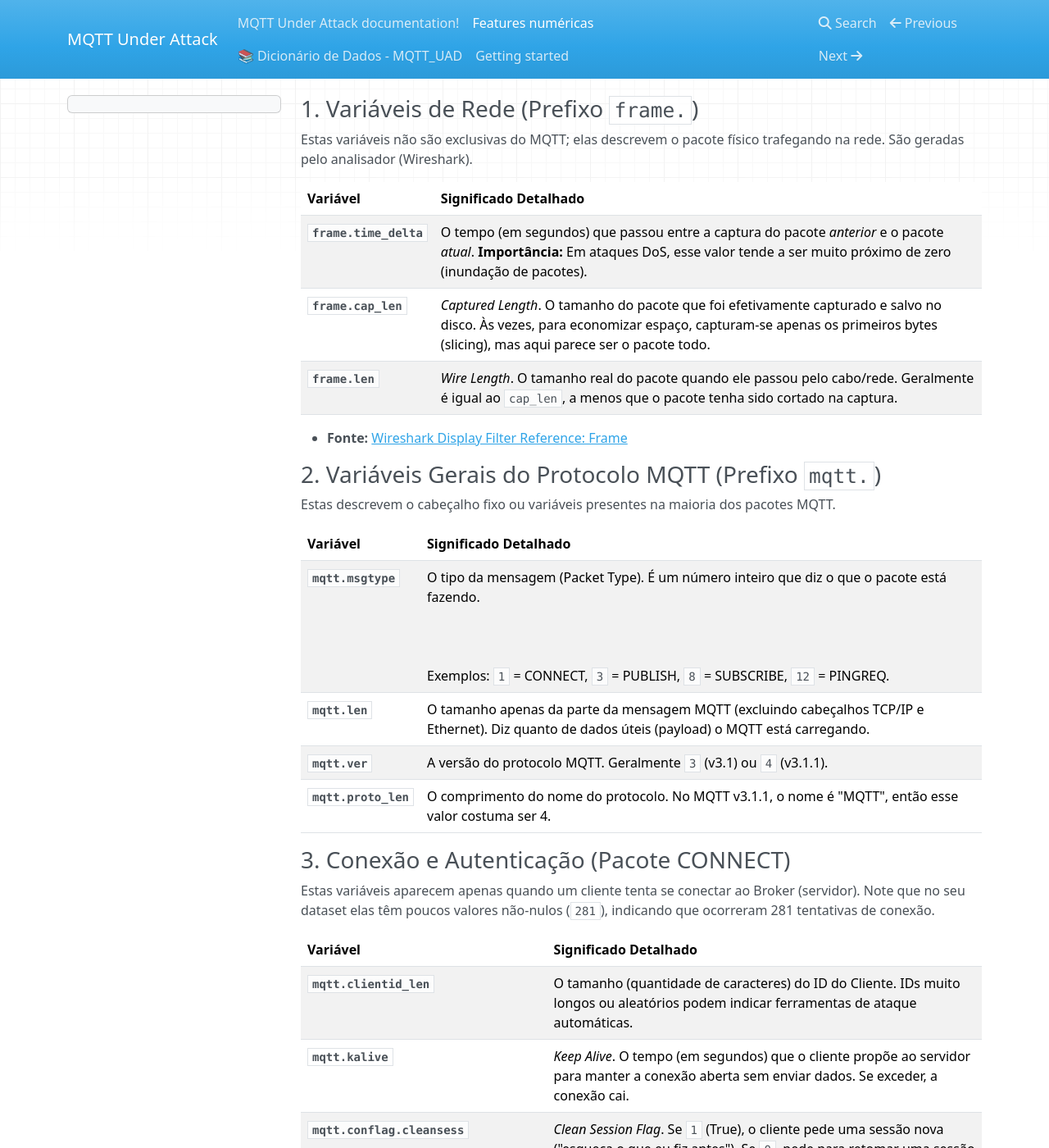
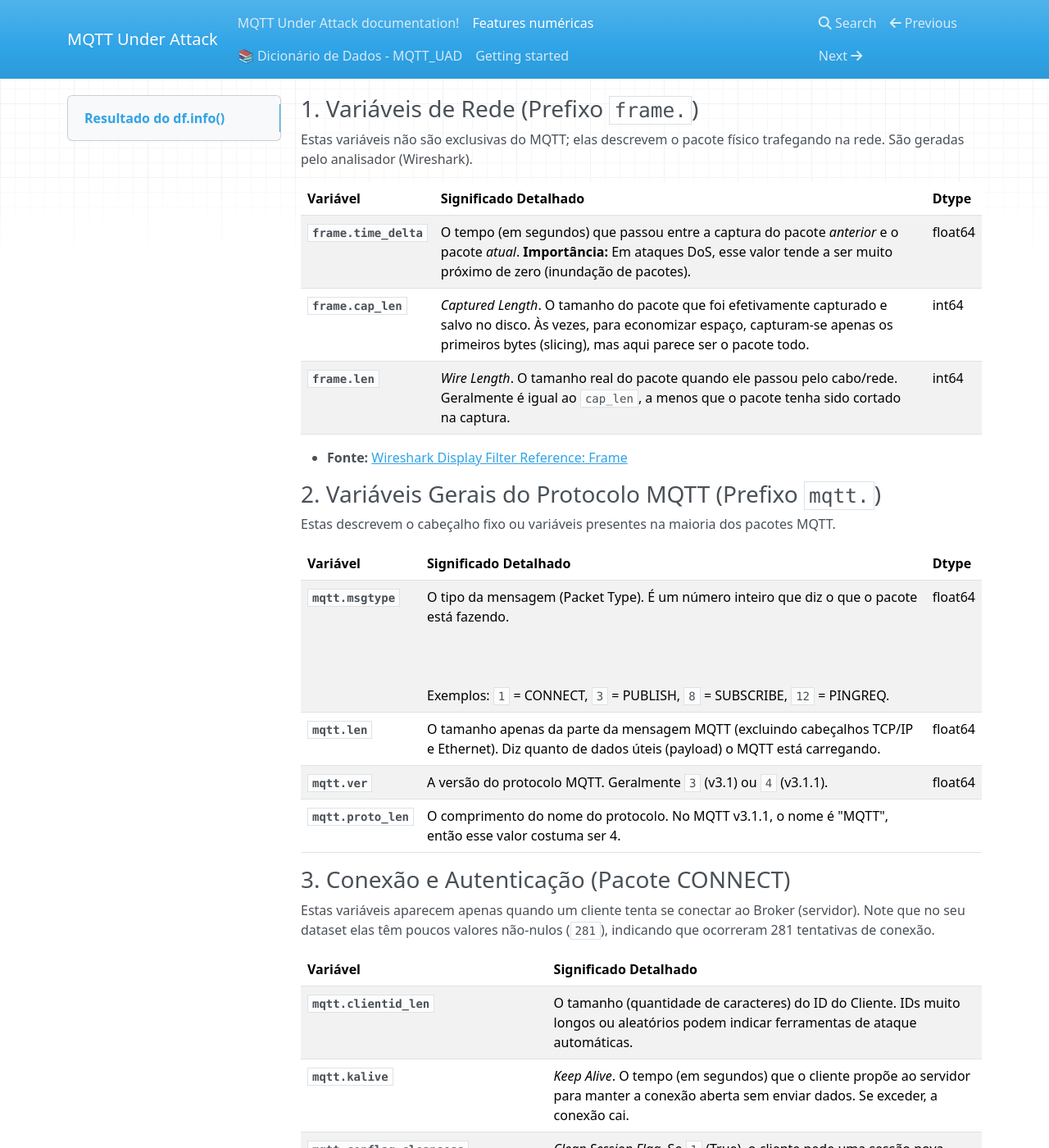
Before and after one commit to William-SWS/mqtt_under_attack, an MkDocs documentation site: the page built from docs/docs/Features numéricas.md, in a window 1280 px wide and 1400 px high. Shown: the whole window at 82% size. Built offline with MkDocs 1.6.1, drawn with Linux system fonts in a browser that asks for light colours; nearby versions of some CDN libraries; some of the changed text lies outside the part shown.

Commit message:
update da tabela das features com a plotagem dos tipos de dados

```diff
--- a/docs/docs/Features numéricas.md
+++ b/docs/docs/Features numéricas.md
@@ -2,11 +2,11 @@
 
 Estas variáveis não são exclusivas do MQTT; elas descrevem o pacote físico trafegando na rede. São geradas pelo analisador (Wireshark).
 
-| **Variável**           | **Significado Detalhado**                                                                                                                                                                                     |
-| ---------------------- | ------------------------------------------------------------------------------------------------------------------------------------------------------------------------------------------------------------- |
-| **`frame.time_delta`** | O tempo (em segundos) que passou entre a captura do pacote _anterior_ e o pacote _atual_. **Importância:** Em ataques DoS, esse valor tende a ser muito próximo de zero (inundação de pacotes).               |
-| **`frame.cap_len`**    | _Captured Length_. O tamanho do pacote que foi efetivamente capturado e salvo no disco. Às vezes, para economizar espaço, capturam-se apenas os primeiros bytes (slicing), mas aqui parece ser o pacote todo. |
-| **`frame.len`**        | _Wire Length_. O tamanho real do pacote quando ele passou pelo cabo/rede. Geralmente é igual ao `cap_len`, a menos que o pacote tenha sido cortado na captura.                                                |
+| **Variável**           | **Significado Detalhado**                                                                                                                                                                                     | Dtype   |
+| ---------------------- | ------------------------------------------------------------------------------------------------------------------------------------------------------------------------------------------------------------- | ------- |
+| **`frame.time_delta`** | O tempo (em segundos) que passou entre a captura do pacote _anterior_ e o pacote _atual_. **Importância:** Em ataques DoS, esse valor tende a ser muito próximo de zero (inundação de pacotes).               | float64 |
+| **`frame.cap_len`**    | _Captured Length_. O tamanho do pacote que foi efetivamente capturado e salvo no disco. Às vezes, para economizar espaço, capturam-se apenas os primeiros bytes (slicing), mas aqui parece ser o pacote todo. | int64   |
+| **`frame.len`**        | _Wire Length_. O tamanho real do pacote quando ele passou pelo cabo/rede. Geralmente é igual ao `cap_len`, a menos que o pacote tenha sido cortado na captura.                                                | int64   |
 
 - **Fonte:** [Wireshark Display Filter Reference: Frame](https://www.wireshark.org/docs/dfref/f/frame.html)
 
@@ -15,12 +15,12 @@ Estas variáveis não são exclusivas do MQTT; elas descrevem o pacote físico t
 
 Estas descrevem o cabeçalho fixo ou variáveis presentes na maioria dos pacotes MQTT.
 
-| **Variável**         | **Significado Detalhado**                                                                                                                                                            |
-| -------------------- | ------------------------------------------------------------------------------------------------------------------------------------------------------------------------------------ |
-| **`mqtt.msgtype`**   | O tipo da mensagem (Packet Type). É um número inteiro que diz o que o pacote está fazendo.<br><br>  <br><br>Exemplos: `1` = CONNECT, `3` = PUBLISH, `8` = SUBSCRIBE, `12` = PINGREQ. |
-| **`mqtt.len`**       | O tamanho apenas da parte da mensagem MQTT (excluindo cabeçalhos TCP/IP e Ethernet). Diz quanto de dados úteis (payload) o MQTT está carregando.                                     |
-| **`mqtt.ver`**       | A versão do protocolo MQTT. Geralmente `3` (v3.1) ou `4` (v3.1.1).                                                                                                                   |
-| **`mqtt.proto_len`** | O comprimento do nome do protocolo. No MQTT v3.1.1, o nome é "MQTT", então esse valor costuma ser 4.                                                                                 |
+| **Variável**         | **Significado Detalhado**                                                                                                                                                            | Dtype   |
+| -------------------- | ------------------------------------------------------------------------------------------------------------------------------------------------------------------------------------ | ------- |
+| **`mqtt.msgtype`**   | O tipo da mensagem (Packet Type). É um número inteiro que diz o que o pacote está fazendo.<br><br>  <br><br>Exemplos: `1` = CONNECT, `3` = PUBLISH, `8` = SUBSCRIBE, `12` = PINGREQ. | float64 |
+| **`mqtt.len`**       | O tamanho apenas da parte da mensagem MQTT (excluindo cabeçalhos TCP/IP e Ethernet). Diz quanto de dados úteis (payload) o MQTT está carregando.                                     | float64 |
+| **`mqtt.ver`**       | A versão do protocolo MQTT. Geralmente `3` (v3.1) ou `4` (v3.1.1).                                                                                                                   | float64 |
+| **`mqtt.proto_len`** | O comprimento do nome do protocolo. No MQTT v3.1.1, o nome é "MQTT", então esse valor costuma ser 4.                                                                                 |         |
 
 
 ### 3. Conexão e Autenticação (Pacote CONNECT)
@@ -49,11 +49,11 @@ Estas variáveis aparecem apenas quando um cliente tenta se conectar ao Broker (
 
 Variáveis enviadas do Servidor para o Cliente confirmando a conexão.
 
-|**Variável**|**Significado Detalhado**|
-|---|---|
-|**`mqtt.conack.val`**|_Connect Return Code_. O resultado da conexão.<br><br>  <br><br>`0` = Conexão Aceita. Outros valores (1-5) indicam erros (ex: protocolo inaceitável, falha de autenticação).|
-|**`mqtt.conack.flags.sp`**|_Session Present_. Indica se o servidor já tinha uma sessão salva para esse cliente (`1`) ou se é uma nova (`0`).|
-|**`mqtt.conack.flags.reserved`**|Bits reservados no pacote de resposta. Devem ser `0`.|
+| **Variável**                     | **Significado Detalhado**                                                                                                                                                    |
+| -------------------------------- | ---------------------------------------------------------------------------------------------------------------------------------------------------------------------------- |
+| **`mqtt.conack.val`**            | _Connect Return Code_. O resultado da conexão.<br><br>  <br><br>`0` = Conexão Aceita. Outros valores (1-5) indicam erros (ex: protocolo inaceitável, falha de autenticação). |
+| **`mqtt.conack.flags.sp`**       | _Session Present_. Indica se o servidor já tinha uma sessão salva para esse cliente (`1`) ou se é uma nova (`0`).                                                            |
+| **`mqtt.conack.flags.reserved`** | Bits reservados no pacote de resposta. Devem ser `0`.                                                                                                                        |
 
 
 
@@ -73,7 +73,14 @@ Variáveis relacionadas ao envio de dados (sensores, comandos, ou ataques de inu
 
 
 ### 6. Assinatura (Pacotes SUBSCRIBE / SUBACK)
-|**Variável**|**Significado Detalhado**|
-|---|---|
-|**`mqtt.sub.qos`**|O nível de QoS máximo que o cliente está solicitando ao assinar um tópico.|
-|**`mqtt.suback.qos`**|O nível de QoS que o servidor _concedeu_ ao cliente (pode ser menor ou igual ao solicitado, ou `128` indicando falha).|
+| **Variável**          | **Significado Detalhado**                                                                                              |
+| --------------------- | ---------------------------------------------------------------------------------------------------------------------- |
+| **`mqtt.sub.qos`**    | O nível de QoS máximo que o cliente está solicitando ao assinar um tópico.                                             |
+| **`mqtt.suback.qos`** | O nível de QoS que o servidor _concedeu_ ao cliente (pode ser menor ou igual ao solicitado, ou `128` indicando falha). |
+
+
+
+
+# Resultado do df.info()
+
+![[Pasted image 20260128152119.png]]
```
